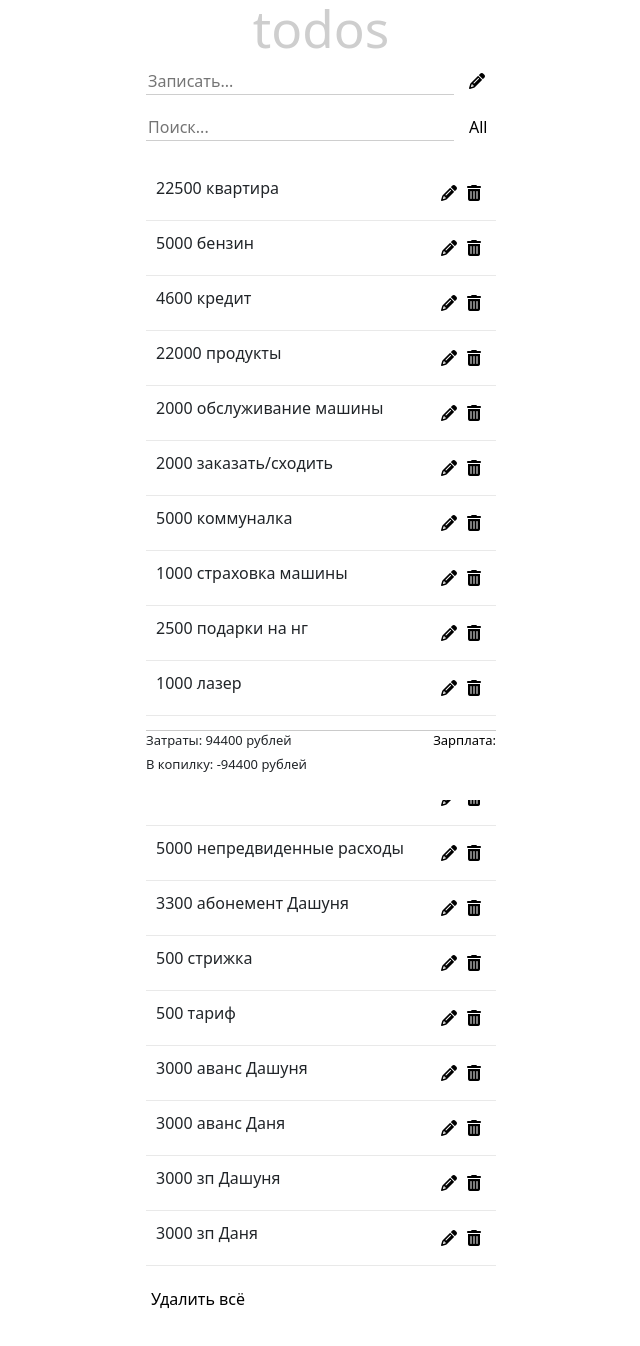
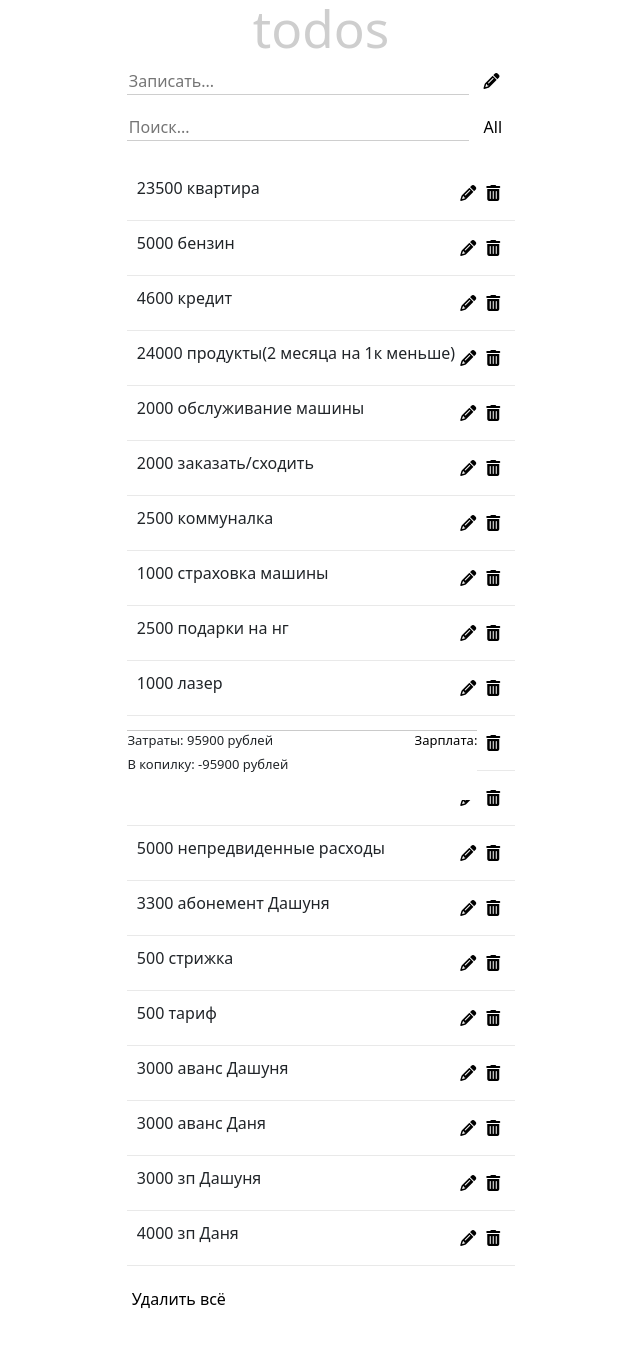
Before and after one commit to Esceup/todo-react, a React (Vite) app: page / in a window 1280 px wide. Shown: the top 1346 px of the page, without its empty margins (319-959 px from the left). Built offline with nearby package versions, Linux system fonts and the light colour scheme.

Commit message:
поправка

```diff
--- a/src/App.jsx
+++ b/src/App.jsx
@@ -11,13 +11,13 @@ const App = () => {
   let storedItems;
 //
     if(localStorage.getItem('todos') && JSON.parse(localStorage.getItem('todos')).length === 0){
-          storedItems = [{id: 1, title: '22500 квартира', completed: false},
+          storedItems = [{id: 1, title: '23500 квартира', completed: false},
             {id: 2, title: '5000 бензин', completed: false},
             {id: 3, title: '4600 кредит', completed: false},
-                    {id: 4, title: '22000 продукты', completed: false},
+          {id: 4, title: '24000 продукты(2 месяца на 1к меньше)', completed: false},
             {id: 5, title: '2000 обслуживание машины', completed: false},
           {id: 6, title: '2000 заказать/сходить', completed: false},
-                      {id: 7, title: '5000 коммуналка', completed: false},
+            {id: 7, title: '2500 коммуналка', completed: false},
           {id: 8, title: '1000 страховка машины', completed: false},
             {id: 9, title: '2500 подарки на нг', completed: false},
           {id: 10, title: '1000 лазер', completed: false},
@@ -30,20 +30,20 @@ const App = () => {
             {id: 17, title: '3000 аванс Дашуня', completed: false},
           {id: 18, title: '3000 аванс Даня', completed: false},
             {id: 19, title: ' 3000 зп Дашуня', completed: false},
-                    {id: 20, title: ' 3000 зп Даня', completed: false},
+          {id: 20, title: ' 4000 зп Даня', completed: false},
             ]
 
     }else if(localStorage.getItem('todos')){
        storedItems = JSON.parse(localStorage.getItem('todos'))
       //  JSON.parse(localStorage.getItem('todos')).length === 0
     } else {
-      storedItems = [{id: 1, title: '22500 квартира', completed: false},
+      storedItems = [{id: 1, title: '23500 квартира', completed: false},
             {id: 2, title: '5000 бензин', completed: false},
             {id: 3, title: '4600 кредит', completed: false},
-          {id: 4, title: '22000 продукты', completed: false},
+           {id: 4, title: '24000 продукты(2 месяца на 1к меньше)', completed: false},
             {id: 5, title: '2000 обслуживание машины', completed: false},
           {id: 6, title: '2000 заказать/сходить', completed: false},
-            {id: 7, title: '5000 коммуналка', completed: false},
+            {id: 7, title: '2500 коммуналка', completed: false},
           {id: 8, title: '1000 страховка машины', completed: false},
             {id: 9, title: '2500 подарки на нг', completed: false},
           {id: 10, title: '1000 лазер', completed: false},
@@ -56,7 +56,7 @@ const App = () => {
             {id: 17, title: '3000 аванс Дашуня', completed: false},
           {id: 18, title: '3000 аванс Даня', completed: false},
             {id: 19, title: ' 3000 зп Дашуня', completed: false},
-          {id: 20, title: ' 3000 зп Даня', completed: false},
+          {id: 20, title: ' 4000 зп Даня', completed: false},
             ]
     }
 
```
Lines whose indentation alone changed are shown as unchanged.
